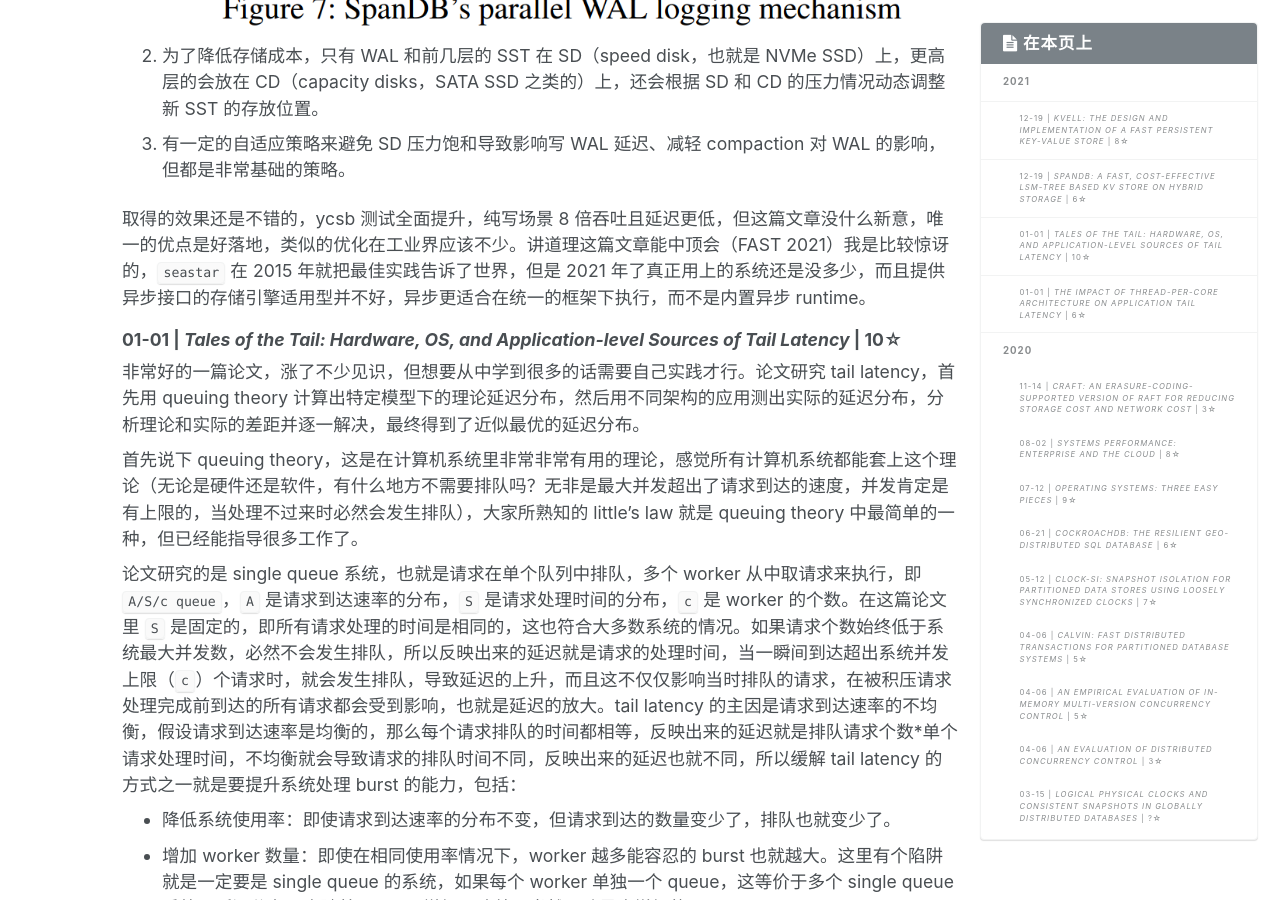
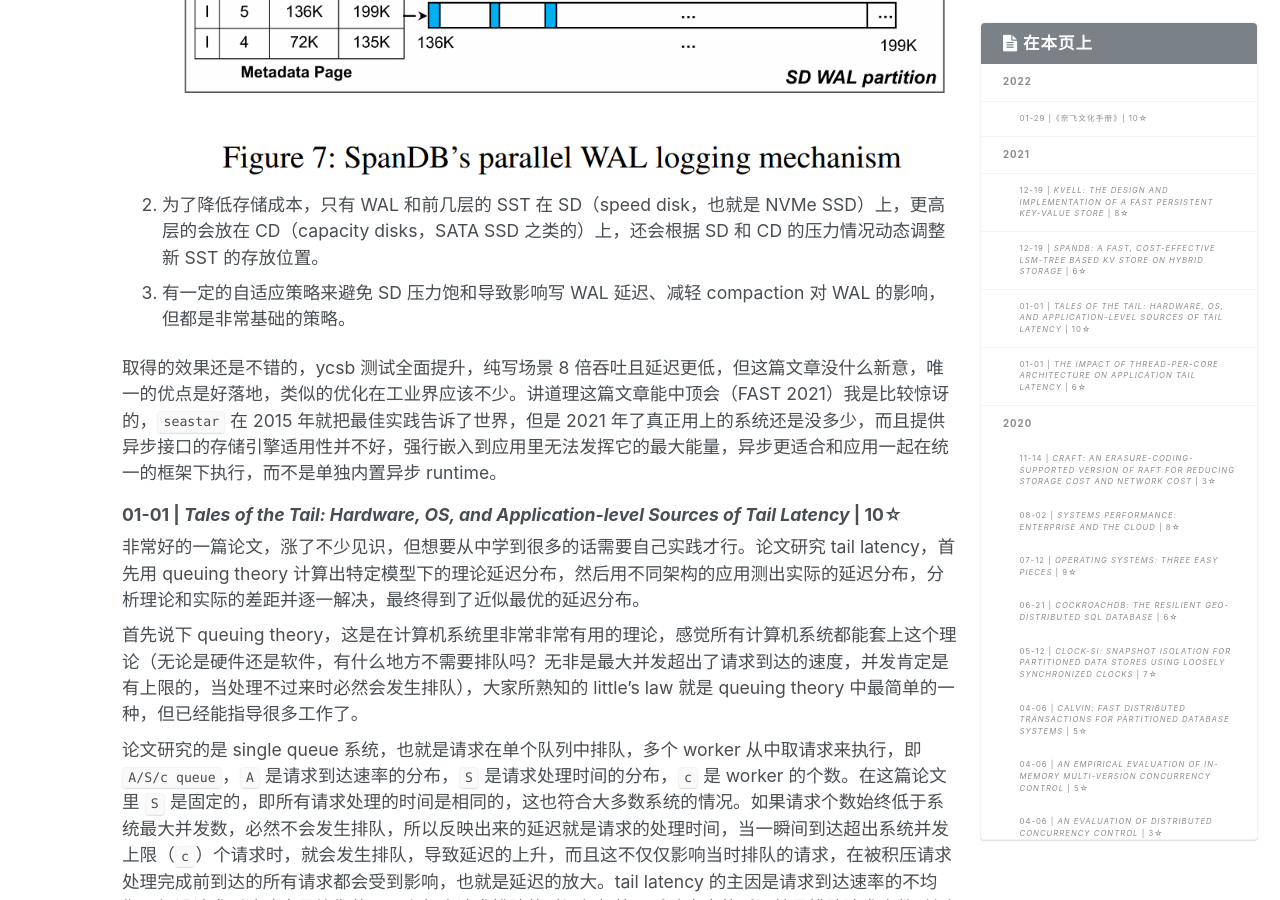
Before and after one commit to youjiali1995/youjiali1995.github.io, a Jekyll site: the page built from _posts/Reading/2020-03-14-reading-notes.md, in a window 1280 px wide and 900 px high, scrolled down 1055 px. Built offline with Jekyll 4.4.1, drawn with Linux system fonts in a browser that asks for light colours; some of the changed text lies outside the part shown.

Commit message:
reading: add 《奈飞文化手册》
Signed-off-by: youjiali1995 <zlwgx1023@gmail.com>

```diff
--- a/_posts/Reading/2020-03-14-reading-notes.md
+++ b/_posts/Reading/2020-03-14-reading-notes.md
@@ -7,11 +7,15 @@
 
 {% include toc %}
 
+## 2022
+### 01-29 |《奈飞文化手册》| 10☆
+
+花了一个下午看完了，醍醐灌顶，奈飞这公司也太酷了，值得为这本书专门写篇博客。
+
+
 ## 2021
 
 ### 12-19 | *KVell: the Design and Implementation of a Fast Persistent Key-Value Store* | 8☆
-
-
 
 ### 12-19 | *SpanDB: A Fast, Cost-Effective LSM-tree Based KV Store on Hybrid Storage* | 6☆
 
@@ -21,7 +25,7 @@
 2. 为了降低存储成本，只有 WAL 和前几层的 SST 在 SD（speed disk，也就是 NVMe SSD）上，更高层的会放在 CD（capacity disks，SATA SSD 之类的）上，还会根据 SD 和 CD 的压力情况动态调整新 SST 的存放位置。
 3. 有一定的自适应策略来避免 SD 压力饱和导致影响写 WAL 延迟、减轻 compaction 对 WAL 的影响，但都是非常基础的策略。
 
-取得的效果还是不错的，ycsb 测试全面提升，纯写场景 8 倍吞吐且延迟更低，但这篇文章没什么新意，唯一的优点是好落地，类似的优化在工业界应该不少。讲道理这篇文章能中顶会（FAST 2021）我是比较惊讶的，`seastar` 在 2015 年就把最佳实践告诉了世界，但是 2021 年了真正用上的系统还是没多少，而且提供异步接口的存储引擎适用型并不好，异步更适合在统一的框架下执行，而不是内置异步 runtime。
+取得的效果还是不错的，ycsb 测试全面提升，纯写场景 8 倍吞吐且延迟更低，但这篇文章没什么新意，唯一的优点是好落地，类似的优化在工业界应该不少。讲道理这篇文章能中顶会（FAST 2021）我是比较惊讶的，`seastar` 在 2015 年就把最佳实践告诉了世界，但是 2021 年了真正用上的系统还是没多少，而且提供异步接口的存储引擎适用性并不好，强行嵌入到应用里无法发挥它的最大能量，异步更适合和应用一起在统一的框架下执行，而不是单独内置异步 runtime。
 
 
 ### 01-01 | *Tales of the Tail: Hardware, OS, and Application-level Sources of Tail Latency* | 10☆
```
